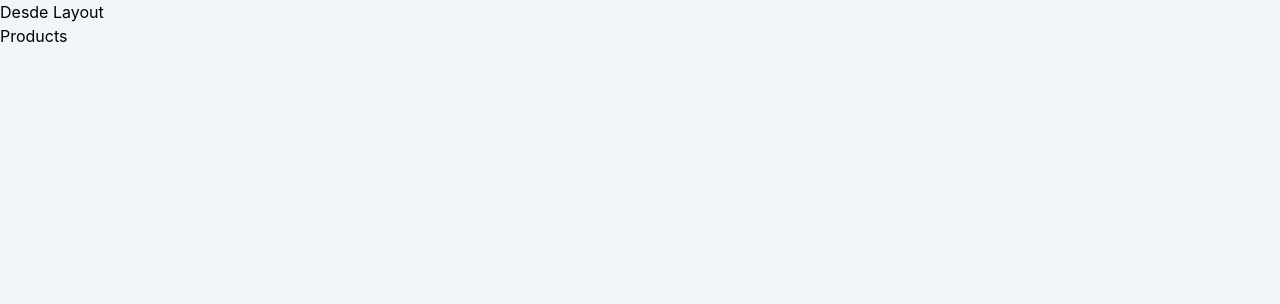
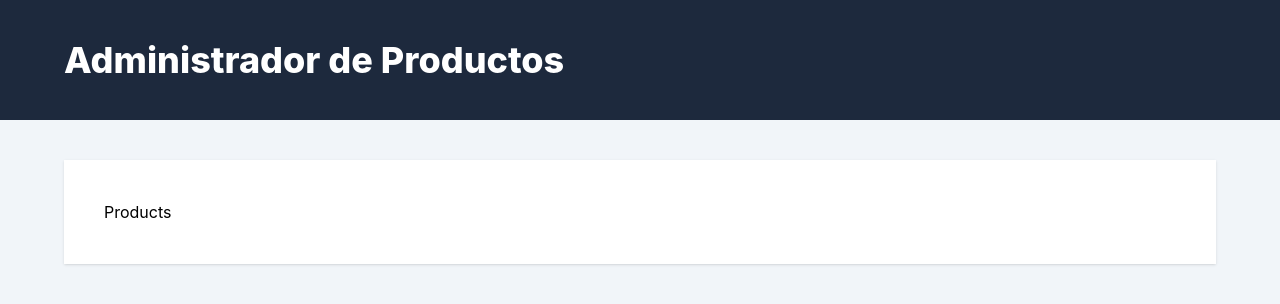
Before and after one commit to andresmdevco/product-management, a React (Vite) app in the folder client/: page / in a window 1280 px wide. Shown: the top 304 px of the page. Built offline with nearby package versions, Linux system fonts and the light colour scheme.

Commit message:
style: improve product managment layout

```diff
--- a/client/src/layouts/Layout.tsx
+++ b/client/src/layouts/Layout.tsx
@@ -3,9 +3,15 @@ import { Outlet } from 'react-router-dom';
 export default function Layout() {
   return (
     <>
-      <div>Desde Layout</div>
+      <header className='bg-slate-800'>
+        <div className='mx-auto max-w-6xl py-10'>
+          <h1 className='text-4xl font-extrabold text-white'>Administrador de Productos</h1>
+        </div>
+      </header>
 
-      <Outlet />
+      <main className='mt-10 mx-auto max-w-6xl p-10 bg-white shadow'>
+        <Outlet />
+      </main>
     </>
   );
 }
```
